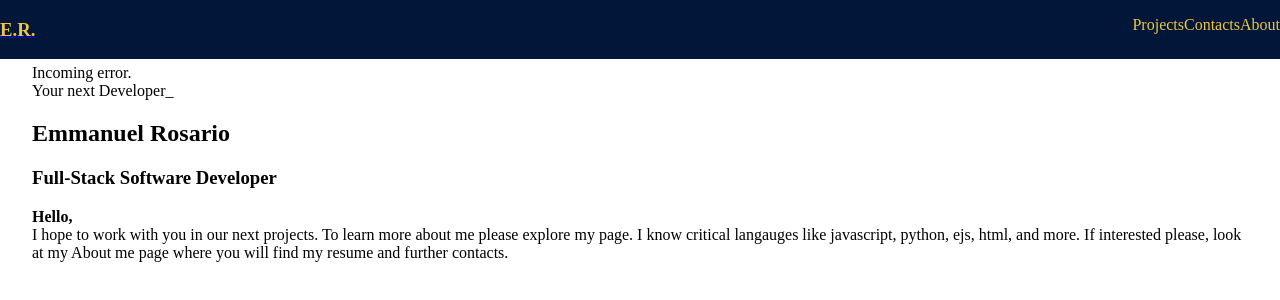
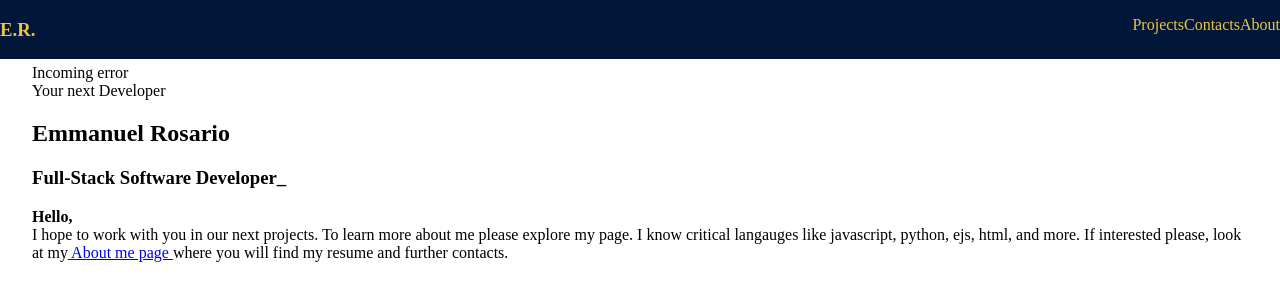
Before and after one commit to RosarioManny/ERosario-Portfolio-Site, a React (Vite) app: page / in a window 1280 px wide. Shown: the top 300 px of the page. Built offline with nearby package versions, Linux system fonts and the light colour scheme.

Commit message:
Home and Contacts

```diff
--- a/src/components/About.jsx
+++ b/src/components/About.jsx
@@ -5,9 +5,9 @@ const About = () => {
   return(
     <>
       <section>
-        <h1>
-          About, A page all about me and what I Did!
-        </h1>
+        <h1> About Me </h1>
+        <h2>Professional Skillset:</h2>
+        <h2>Resume:</h2>
       </section>
     </>
   )
--- a/src/components/Home.jsx
+++ b/src/components/Home.jsx
@@ -5,16 +5,18 @@ const Home = () => {
   return(
     <>
       <section>
-        Incoming error.
+        Incoming error
         <br/>
-        Your next Developer_
+        Your next Developer
       <h1> Emmanuel Rosario</h1>
-      <h3>Full-Stack Software Developer</h3>
+      <h3>Full-Stack Software Developer_</h3>
       <p>
         <b>Hello,</b>
           <br/>
-          I hope to work with you in our next projects. To learn more about me please explore my page. I know critical langauges like javascript, python, ejs, html, and more.
-          If interested please, look at my About me page where you will find my resume and further contacts.
+          I hope to work with you in our next projects. To learn more about me please explore my page.
+          I know critical langauges like javascript, python, ejs, html, and more. If interested please, look at my
+            <Link to='/about'> About me page </Link>
+          where you will find my resume and further contacts.
       </p>
       </section>
     </>
```
